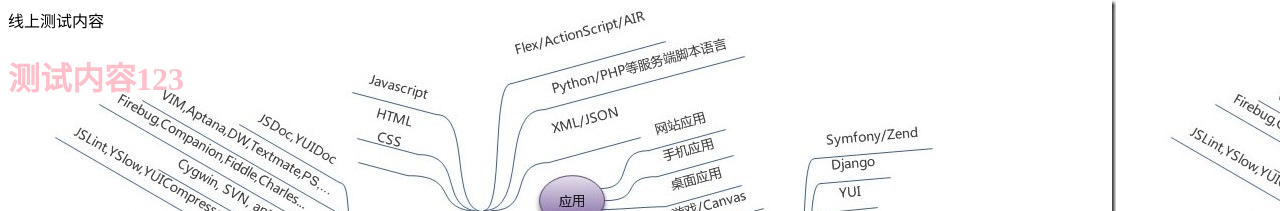
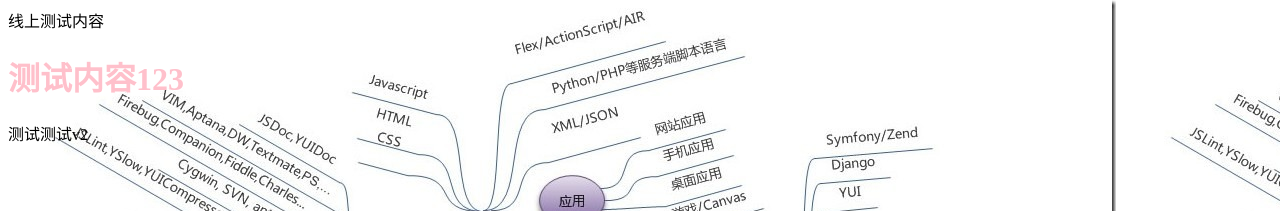
Before and after one commit to lxm001/git-demo, a website: page src/index.html in a window 1280 px wide. Shown: the top 211 px of the page. Drawn offline with nearby package versions, Linux system fonts and the light colour scheme; files that its build step writes are made by us from their sources.

Commit message:
V2版本的第一次提交

```diff
--- a/src/index.html
+++ b/src/index.html
@@ -9,6 +9,7 @@
 <!--测试注释-->
   线上测试内容
 <h1>测试内容123</h1>
+<p>测试测试v2</p>
 <script src="https://gist.github.com/lxm001/161a8a1059f483e82ce09001435bc971.js"></script>
 <script src="scripts/all.js"></script>
 </body>
```
